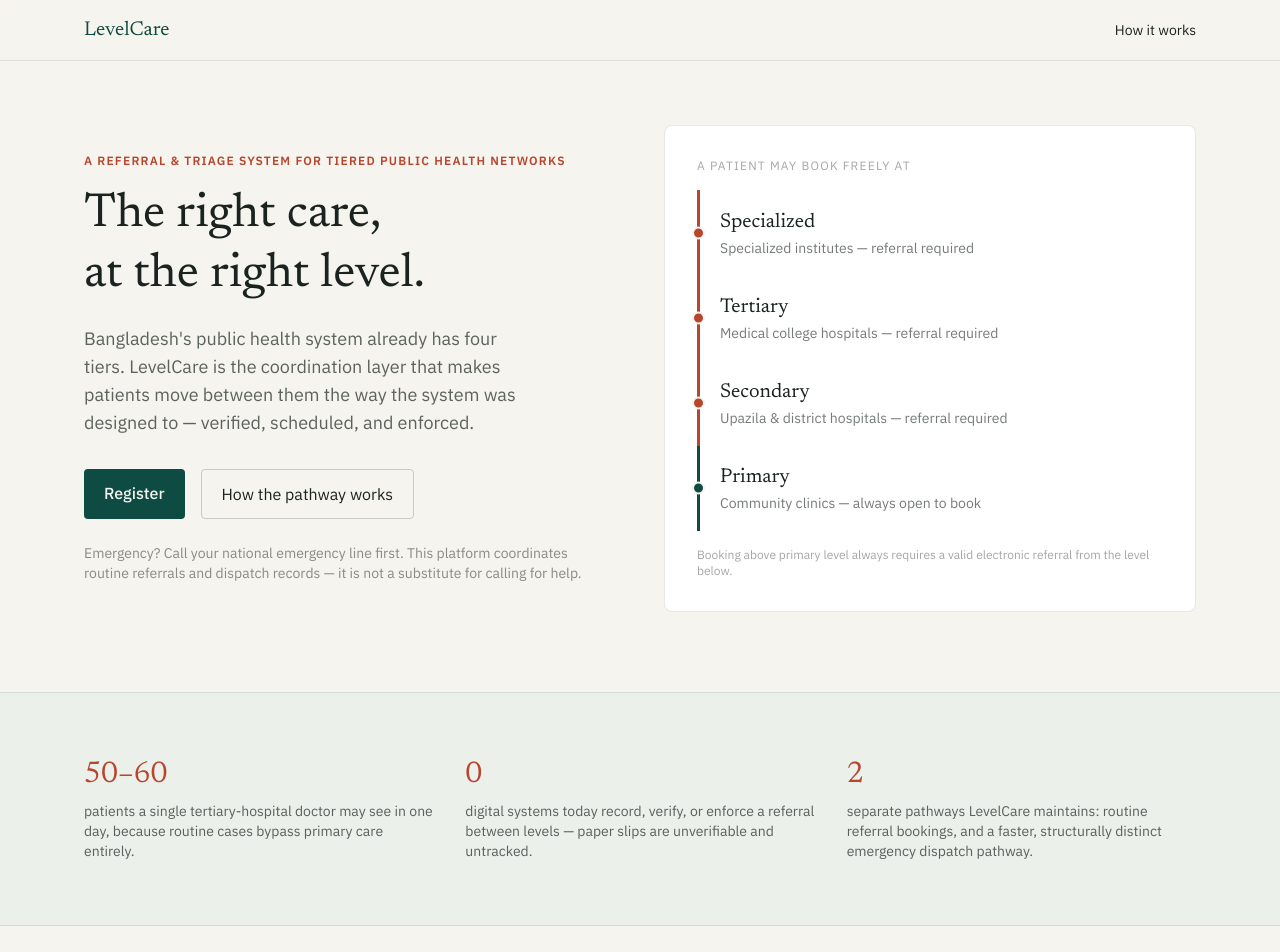
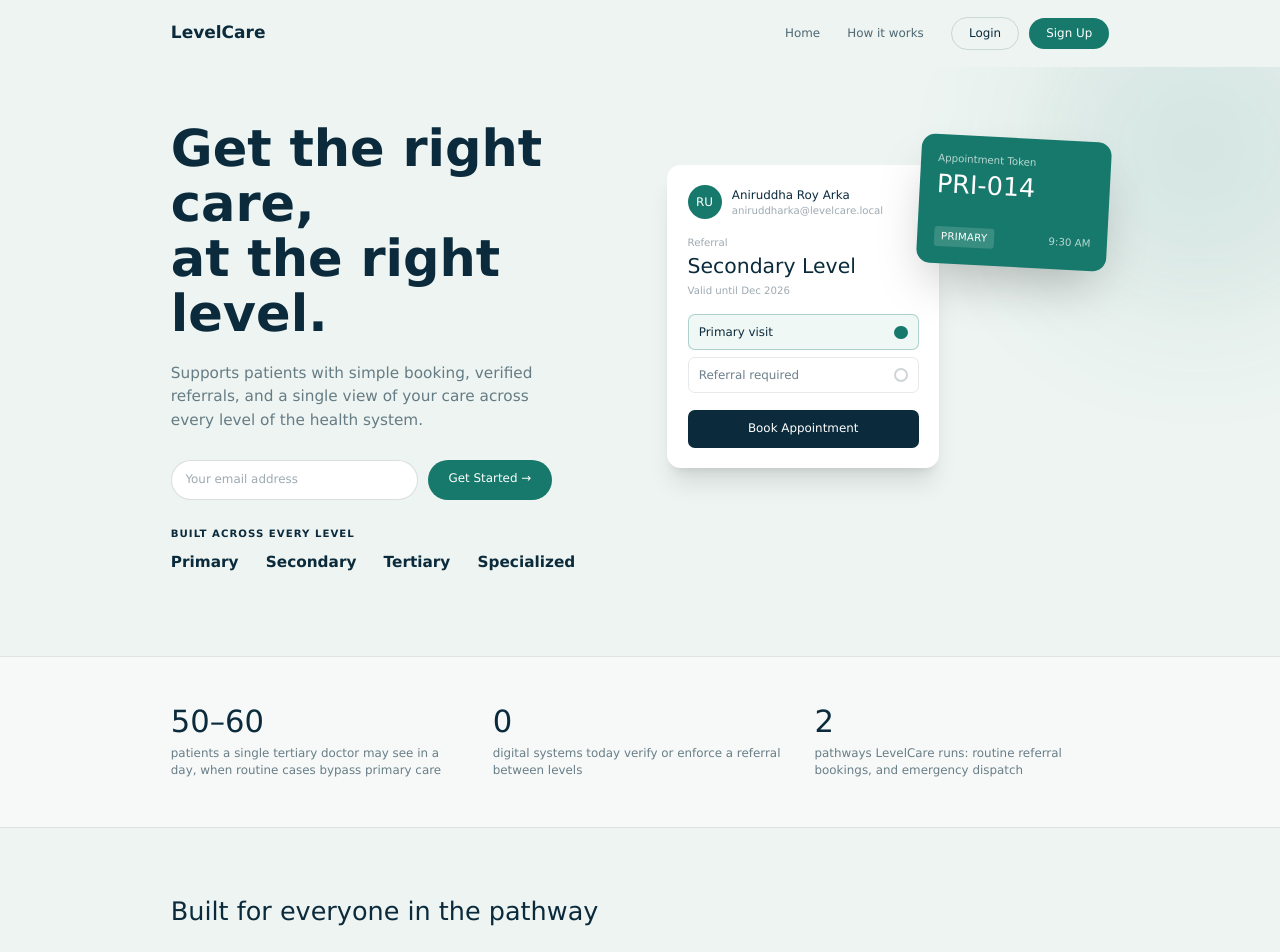
Before and after one commit to shakib5907/LevelCare, a React (Vite) app: page / in a window 1280 px wide. Shown: the top 952 px of the page. Built offline with nearby package versions, Linux system fonts and the light colour scheme.

Commit message:
Landing and HowItWorks page

```diff
--- a/src/components/Navbar.jsx
+++ b/src/components/Navbar.jsx
@@ -2,13 +2,28 @@ import React from 'react';
 import { Link } from 'react-router-dom';
 
 export default function Navbar() {
-  return (
-    <header className="border-b border-ink/10 bg-parchment/95 backdrop-blur sticky top-0 z-20">
-      <div className="max-w-6xl mx-auto px-5 py-4 flex items-center justify-between">
-        <Link to="/" className="font-display text-xl text-teal">LevelCare</Link>
-        <nav className="flex items-center gap-5 text-sm">
-          <Link to="/how-it-works" className="hover:text-teal">How it works</Link>
-        </nav>
+    return (
+    <header className="bg-parchment">
+      <div className="max-w-6xl mx-auto px-6 py-5 flex items-center justify-between">
+        <Link to="/" className="font-display text-xl text-ink font-semibold">
+          LevelCare
+        </Link>
+
+        <div className="flex items-center gap-8">
+          <nav className="hidden md:flex items-center gap-8 text-sm text-ink/70">
+            <Link to="/" className="hover:text-ink transition">Home</Link>
+            <Link to="/how-it-works" className="hover:text-ink transition">How it works</Link>
+          </nav>
+
+          <div className="flex items-center gap-3">
+            <Link to="/login" className="px-5 py-2 rounded-full text-sm font-medium text-ink border border-ink/15 hover:border-ink/30 transition">
+              Login
+            </Link>
+            <Link to="/register" className="px-5 py-2 rounded-full text-sm font-medium bg-teal text-white hover:bg-teal-dark transition">
+              Sign Up
+            </Link>
+          </div>
+        </div>
       </div>
     </header>
   );
--- a/src/index.css
+++ b/src/index.css
@@ -1,11 +1,11 @@
 @import "tailwindcss";
 
 @theme {
-  --color-ink: #1B2320;
-  --color-parchment: #F6F4EE;
-  --color-teal: #0E4B43;
-  --color-teal-light: #DCE9E5;
-  --color-teal-dark: #082E29;
+  --color-ink: #0B2B3C;
+  --color-parchment: #EDF4F1;
+  --color-teal: #16796B;
+  --color-teal-light: #D9EDE8;
+  --color-teal-dark: #0F5A50;
   --color-brick: #B8452E;
   --color-brick-light: #F3DCD5;
   --color-sage: #3E7C59;
@@ -15,17 +15,21 @@
   --font-body: "IBM Plex Sans", system-ui, sans-serif;
 }
 
+html {
+  font-size: 85%;
+}
+
 html, body {
-  background-color: #F6F4EE;
-  color: #1B2320;
+  background-color: #EDF4F1;
+  color: #0B2B3C;
 }
 
 body {
-  font-family: 'IBM Plex Sans', system-ui, sans-serif;
+  font-family: Verdana, Arial, Helvetica, sans-serif;
 }
 
 h1, h2, h3, .font-display {
-  font-family: 'Newsreader', Georgia, serif;
+  font-family: Verdana, Arial, Helvetica, sans-serif;
 }
 
 .care-ladder {
@@ -34,7 +38,7 @@ h1, h2, h3, .font-display {
 }
 
 .care-ladder .rung {
-  border-left: 3px solid #C9C2AE;
+  border-left: 3px solid #C9D6D2;
   padding: 1.1rem 0 1.1rem 1.25rem;
   position: relative;
 }
@@ -48,11 +52,11 @@ h1, h2, h3, .font-display {
   width: 13px;
   height: 13px;
   border-radius: 999px;
-  background: #C9C2AE;
-  border: 2px solid #F6F4EE;
+  background: #C9D6D2;
+  border: 2px solid #EDF4F1;
 }
 
-.care-ladder .rung.active { border-left-color: #0E4B43; }
-.care-ladder .rung.active::before { background: #0E4B43; }
+.care-ladder .rung.active { border-left-color: #16796B; }
+.care-ladder .rung.active::before { background: #16796B; }
 .care-ladder .rung.locked { border-left-color: #B8452E; }
 .care-ladder .rung.locked::before { background: #B8452E; }
--- a/src/pages/Landing.jsx
+++ b/src/pages/Landing.jsx
@@ -1,90 +1,127 @@
 import React from 'react';
 import { Link } from 'react-router-dom';
-import CareLadder from '../components/CareLadder';
 
 export default function Landing() {
   return (
-    <div>
-      {/* Hero */}
-      <section className="max-w-6xl mx-auto px-5 pt-16 pb-20 grid md:grid-cols-2 gap-12 items-center">
+    <div className="relative overflow-hidden">
+      <div className="pointer-events-none absolute -top-24 -right-24 h-96 w-96 rounded-full bg-teal/10 blur-3xl" />
+
+      <section className="relative max-w-6xl mx-auto px-6 pt-16 pb-24 grid md:grid-cols-2 gap-16 items-center">
         <div>
-          <p className="uppercase tracking-widest text-xs text-brick font-semibold mb-4">
-            A referral &amp; triage system for tiered public health networks
+          <h1 className="font-display font-bold text-5xl md:text-6xl leading-[1.08] text-ink mb-6">
+            Get the right care,<br />at the right level.
+          </h1>
+          <p className="text-ink/60 text-lg mb-8 max-w-md">
+            Supports patients with simple booking, verified referrals, and a
+            single view of your care across every level of the health system.
           </p>
-          <h1 className="font-display text-4xl md:text-5xl leading-tight text-ink mb-5">
-            The right care,<br />at the right level.
-          </h1>
-          <p className="text-ink/70 text-lg mb-8 max-w-md">
-            Bangladesh's public health system already has four tiers. LevelCare is the
-            coordination layer that makes patients move between them the way the system was
-            designed to — verified, scheduled, and enforced.
-          </p>
-          <div className="flex gap-4">
-            <Link to="/register" className="px-5 py-3 rounded bg-teal text-parchment font-medium hover:bg-teal-dark transition">
-              Register
+
+          <form className="flex flex-col sm:flex-row gap-3 max-w-md mb-8" onSubmit={(e) => e.preventDefault()}>
+            <input
+              type="email"
+              placeholder="Your email address"
+              className="flex-1 px-4 py-3 rounded-full border border-ink/15 bg-white text-sm placeholder:text-ink/40 focus:outline-none focus:ring-2 focus:ring-teal/30"
+            />
+            <Link to="/register" className="px-6 py-3 rounded-full bg-teal text-white text-sm font-medium hover:bg-teal-dark transition text-center whitespace-nowrap">
+              Get Started →
             </Link>
-            <Link to="/how-it-works" className="px-5 py-3 rounded border border-ink/20 hover:border-teal hover:text-teal transition">
-              How the pathway works
-            </Link>
+          </form>
+
+          <p className="text-xs uppercase tracking-widest text-ink font-bold mb-3">Built across every level</p>
+          <div className="flex flex-wrap gap-x-8 gap-y-2 text-ink font-display font-bold text-lg">
+            <span>Primary</span>
+            <span>Secondary</span>
+            <span>Tertiary</span>
+            <span>Specialized</span>
           </div>
-          <p className="mt-6 text-sm text-ink/50">
-            Emergency? Call your national emergency line first. This platform coordinates
-            routine referrals and dispatch records — it is not a substitute for calling for help.
-          </p>
         </div>
-        <div className="bg-white border border-ink/10 rounded-lg p-8">
-          <p className="text-xs uppercase tracking-widest text-ink/40 mb-4">A patient may book freely at</p>
-          <CareLadder activeLevel="primary" />
-          <p className="text-xs text-ink/40 mt-4">
-            Booking above primary level always requires a valid electronic referral from the level below.
-          </p>
-        </div>
-      </section>
 
-      {/* Problem framing */}
-      <section className="bg-teal-light/40 border-y border-ink/10">
-        <div className="max-w-6xl mx-auto px-5 py-16 grid md:grid-cols-3 gap-8">
-          <div>
-            <div className="font-display text-3xl text-brick mb-2">50–60</div>
-            <p className="text-ink/70 text-sm">patients a single tertiary-hospital doctor may see in one day, because routine cases bypass primary care entirely.</p>
+        <div className="relative h-[420px]">
+          <div className="absolute left-0 top-8 w-80 rounded-2xl bg-white shadow-xl p-6">
+            <div className="flex items-center gap-3 mb-5">
+              <div className="h-10 w-10 rounded-full bg-teal flex items-center justify-center text-white text-sm font-medium">
+                RU
+              </div>
+              <div>
+                <div className="text-sm font-medium text-ink">Aniruddha Roy Arka</div>
+                <div className="text-xs text-ink/40">aniruddharka@levelcare.local</div>
+              </div>
+            </div>
+
+            <div className="mb-5">
+              <div className="text-xs text-ink/40 mb-1">Referral</div>
+              <div className="font-display text-2xl text-ink">Secondary Level</div>
+              <div className="text-xs text-ink/40 mt-1">Valid until Dec 2026</div>
+            </div>
+
+            <div className="space-y-2 mb-5">
+              <div className="flex items-center justify-between rounded-lg border border-teal/30 bg-teal-light/40 px-3 py-2.5">
+                <span className="text-sm text-ink">Primary visit</span>
+                <span className="h-4 w-4 rounded-full border-2 border-teal bg-teal" />
+              </div>
+              <div className="flex items-center justify-between rounded-lg border border-ink/10 px-3 py-2.5">
+                <span className="text-sm text-ink/60">Referral required</span>
+                <span className="h-4 w-4 rounded-full border-2 border-ink/20" />
+              </div>
+            </div>
+
+            <button className="w-full py-3 rounded-lg bg-ink text-white text-sm font-medium">
+              Book Appointment
+            </button>
           </div>
-          <div>
-            <div className="font-display text-3xl text-brick mb-2">0</div>
-            <p className="text-ink/70 text-sm">digital systems today record, verify, or enforce a referral between levels — paper slips are unverifiable and untracked.</p>
-          </div>
-          <div>
-            <div className="font-display text-3xl text-brick mb-2">2</div>
-            <p className="text-ink/70 text-sm">separate pathways LevelCare maintains: routine referral bookings, and a faster, structurally distinct emergency dispatch pathway.</p>
+
+          <div className="absolute right-0 top-0 w-56 rounded-2xl bg-teal text-white shadow-2xl p-5 rotate-3">
+            <div className="text-xs text-white/70 mb-1">Appointment Token</div>
+            <div className="font-display text-3xl mb-8">PRI-014</div>
+            <div className="flex items-center justify-between text-xs">
+              <span className="uppercase tracking-wide bg-white/15 rounded px-2 py-1">Primary</span>
+              <span className="text-white/70">9:30 AM</span>
+            </div>
           </div>
         </div>
       </section>
 
-      {/* Roles */}
-      <section className="max-w-6xl mx-auto px-5 py-16">
-        <h2 className="font-display text-2xl text-ink mb-8">Built for everyone in the pathway</h2>
+      <section className="border-y border-ink/10 bg-white/50">
+        <div className="max-w-6xl mx-auto px-6 py-14 grid sm:grid-cols-3 gap-8">
+          <Stat value="50–60" label="patients a single tertiary doctor may see in a day, when routine cases bypass primary care" />
+          <Stat value="0" label="digital systems today verify or enforce a referral between levels" />
+          <Stat value="2" label="pathways LevelCare runs: routine referral bookings, and emergency dispatch" />
+        </div>
+      </section>
+
+      <section id="roles" className="max-w-6xl mx-auto px-6 py-20">
+        <h2 className="font-display text-3xl text-ink mb-10">Built for everyone in the pathway</h2>
         <div className="grid sm:grid-cols-2 md:grid-cols-3 gap-5">
           {[
             ['Patients', 'Book at your primary facility, track referrals, and see your full care history in one place.'],
             ['General Practitioners', 'Issue verified electronic referrals to the next level with reason, urgency, and clinical summary.'],
             ['Secondary & Tertiary Clinicians', 'Accept or decline incoming referrals, and refer onward when a case needs it.'],
-            ['Emergency Operators', 'Take the call, confirm or override the suggested level, and dispatch to the right facility.'],
+            ['Emergency Operators', 'Confirm or override the suggested level, and dispatch to the right facility.'],
             ['Paramedics', 'Support pre-primary and home-visit pathways for immobile and elderly patients.'],
             ['Health Authorities', 'See referral compliance, emergency bypass volume, and underserved areas as they happen.'],
           ].map(([title, desc]) => (
-            <div key={title} className="border border-ink/10 rounded-lg p-5 bg-white">
-              <h3 className="font-display text-lg text-teal mb-2">{title}</h3>
-              <p className="text-sm text-ink/70">{desc}</p>
+            <div key={title} className="rounded-2xl bg-white p-6 shadow-sm">
+              <h3 className="font-display text-lg text-ink mb-2">{title}</h3>
+              <p className="text-sm text-ink/60">{desc}</p>
             </div>
           ))}
         </div>
       </section>
 
-      <footer className="border-t border-ink/10 mt-8">
-        <div className="max-w-6xl mx-auto px-5 py-8 flex flex-col sm:flex-row justify-between gap-3 text-sm text-ink/50">
-          <span>LevelCare — a coordination layer for existing tiers of care.</span>
-          <span>Software Development-III, CSE2200</span>
+      <footer id="footer" className="border-t border-ink/10">
+        <div className="max-w-6xl mx-auto px-6 py-10 flex flex-col sm:flex-row justify-between gap-3 text-sm text-ink/40">
+          <span>LevelCare - a coordination layer for existing tiers of care.</span>
         </div>
       </footer>
     </div>
   );
 }
+
+function Stat({ value, label }) {
+  return (
+    <div>
+      <div className="font-display text-4xl text-ink mb-2">{value}</div>
+      <p className="text-sm text-ink/60">{label}</p>
+    </div>
+  );
+}
```
